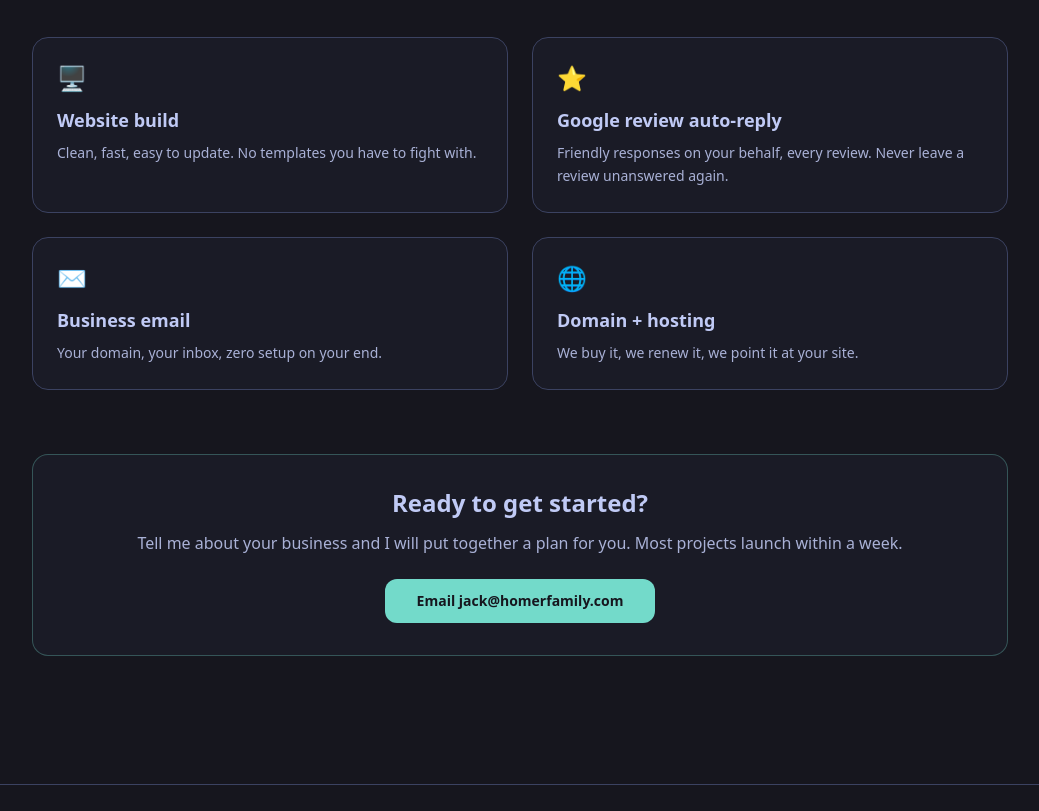
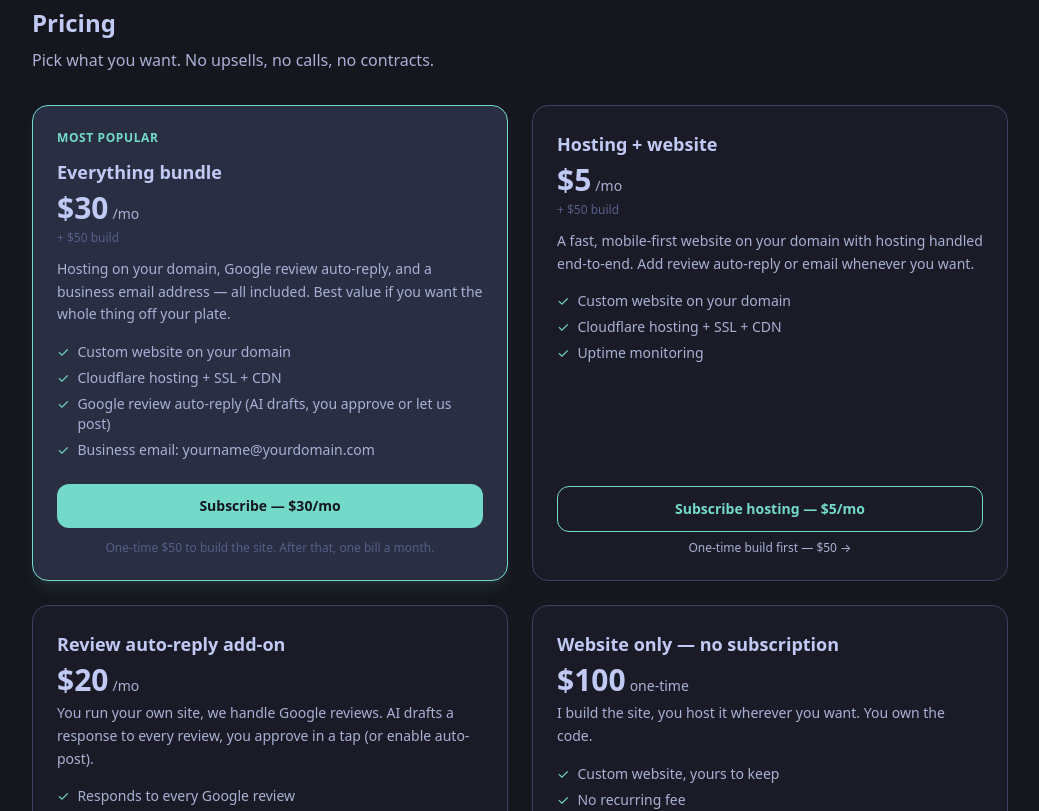
Before and after one commit to jhomer192/jhomer192.github.io, an Astro site: page /business in a window 1280 px wide. Shown: the part 1937-2748 px from the top of the page, without its empty margins (120-1159 px from the left). Built offline with nearby package versions, Linux system fonts and the light colour scheme; Astro itself is replaced by a stand-in of ours.

Commit message:
Rewrite business page with real pricing + Stripe checkout
Four plans matching the Tableside pricing: $30/mo everything bundle,
$5/mo hosting + $50 build, $20/mo review auto-reply add-on,
$100 one-time website. Each has a working Stripe payment link (test
mode). Adds a 'how it works' 5-step breakdown, a review auto-reply
explainer that addresses the 'does the AI sound robotic' question,
and keeps mailto: as a fallback for questions.

```diff
--- a/src/pages/business.astro
+++ b/src/pages/business.astro
@@ -2,67 +2,183 @@
 import Base from '../layouts/Base.astro';
 import StorefrontPreview from '../components/StorefrontPreview';
 
-const services = [
+// Stripe payment links. Regenerate with setup-stripe.ts in the tableside repo.
+const LINKS = {
+  siteBuild: 'https://buy.stripe.com/test_eVq4gBewY5WbefPdyo2Ji00',
+  siteBuildBundle: 'https://buy.stripe.com/test_4gM4gBewYbgvgnXeCs2Ji01',
+  hostingOnly: 'https://buy.stripe.com/test_dRm8wR4WofwLgnXdyo2Ji02',
+  reviewAutoreply: 'https://buy.stripe.com/test_fZudRb74wgAP8Vv51S2Ji03',
+  fullBundle: 'https://buy.stripe.com/test_bJe5kF3Sk70fgnX3XO2Ji04',
+};
+
+const plans = [
   {
-    title: 'Website build',
-    description: 'Clean, fast, easy to update. No templates you have to fight with.',
-    icon: '🖥️',
+    tier: 'Everything bundle',
+    highlight: true,
+    price: '$30',
+    cadence: '/mo',
+    setup: '+ $50 build',
+    summary: 'Hosting on your domain, Google review auto-reply, and a business email address — all included. Best value if you want the whole thing off your plate.',
+    includes: [
+      'Custom website on your domain',
+      'Cloudflare hosting + SSL + CDN',
+      'Google review auto-reply (AI drafts, you approve or let us post)',
+      'Business email: yourname@yourdomain.com',
+    ],
+    cta: { label: 'Subscribe — $30/mo', href: LINKS.fullBundle },
+    footnote: 'One-time $50 to build the site. After that, one bill a month.',
   },
   {
-    title: 'Google review auto-reply',
-    description: 'Friendly responses on your behalf, every review. Never leave a review unanswered again.',
-    icon: '⭐',
+    tier: 'Hosting + website',
+    price: '$5',
+    cadence: '/mo',
+    setup: '+ $50 build',
+    summary: 'A fast, mobile-first website on your domain with hosting handled end-to-end. Add review auto-reply or email whenever you want.',
+    includes: [
+      'Custom website on your domain',
+      'Cloudflare hosting + SSL + CDN',
+      'Uptime monitoring',
+    ],
+    cta: { label: 'Subscribe hosting — $5/mo', href: LINKS.hostingOnly },
+    secondary: { label: 'One-time build first — $50', href: LINKS.siteBuildBundle },
   },
   {
-    title: 'Business email',
-    description: 'Your domain, your inbox, zero setup on your end.',
-    icon: '✉️',
+    tier: 'Review auto-reply add-on',
+    price: '$20',
+    cadence: '/mo',
+    summary: 'You run your own site, we handle Google reviews. AI drafts a response to every review, you approve in a tap (or enable auto-post).',
+    includes: [
+      'Responds to every Google review',
+      'Daily digest email so nothing slips',
+      'Dashboard to approve, reject, or edit drafts',
+      'Handles 1-star reviews with care',
+    ],
+    cta: { label: 'Subscribe add-on — $20/mo', href: LINKS.reviewAutoreply },
   },
   {
-    title: 'Domain + hosting',
-    description: 'We buy it, we renew it, we point it at your site.',
-    icon: '🌐',
+    tier: 'Website only — no subscription',
+    price: '$100',
+    cadence: ' one-time',
+    summary: 'I build the site, you host it wherever you want. You own the code.',
+    includes: [
+      'Custom website, yours to keep',
+      'No recurring fee',
+      'No vendor lock-in',
+    ],
+    cta: { label: 'Buy a one-time build — $100', href: LINKS.siteBuild },
   },
 ];
 ---
 
 <Base
-  title="Small Business Services - Jack Homer | Websites & Review Management"
-  description="Affordable websites, AI-powered Google review management, business email, and hosting for local businesses. Built by Jack Homer in Menlo Park, CA."
+  title="Small Business Websites + Google Review Management - Jack Homer"
+  description="For restaurants and plumbers: $100 custom websites, $5/mo hosting, $20/mo Google review auto-reply, $30/mo everything bundle. Built in Menlo Park, CA."
 >
   <div class="mx-auto max-w-5xl px-6 py-16">
-    <h1 class="text-4xl font-bold text-text mb-4">See what your website could look like.</h1>
+    <h1 class="text-4xl font-bold text-text mb-4 bg-gradient-to-r from-[var(--accent)] via-[var(--accent-2)] to-[var(--accent-3)] bg-clip-text text-transparent">
+      A good website. Reviews handled. One bill.
+    </h1>
     <p class="text-text-muted max-w-2xl leading-relaxed mb-10">
+      I build websites and manage Google reviews for local businesses — mainly restaurants and plumbers
+      in the Bay Area. Simple pricing, no long contracts, cancel anytime.
+    </p>
+
+    <h2 class="text-xl font-semibold text-text mb-3">See what your site could look like</h2>
+    <p class="text-sm text-text-muted max-w-2xl leading-relaxed mb-6">
       Upload a photo of your business, type your name and tagline, and see a live mockup in seconds.
       No signup needed.
     </p>
 
     <StorefrontPreview client:only="react" />
 
-    <h2 class="text-2xl font-semibold text-text mb-4">What you get</h2>
-    <p class="text-text-muted max-w-2xl leading-relaxed mb-10">
-      For local businesses that do not want to manage their own website, email, reviews, and domain.
-      We handle the parts you do not want to.
+    <h2 class="text-2xl font-semibold text-text mb-2 mt-4">Pricing</h2>
+    <p class="text-text-muted max-w-2xl leading-relaxed mb-8">
+      Pick what you want. No upsells, no calls, no contracts.
     </p>
 
-    <div class="grid grid-cols-1 gap-6 sm:grid-cols-2 mb-16">
-      {services.map((service) => (
-        <div class="rounded-2xl border border-border bg-surface p-6">
-          <div class="mb-3 text-2xl">{service.icon}</div>
-          <h2 class="text-lg font-semibold text-text mb-2">{service.title}</h2>
-          <p class="text-sm text-text-muted leading-relaxed">{service.description}</p>
+    <div class="grid grid-cols-1 gap-6 sm:grid-cols-2 mb-12">
+      {plans.map((plan) => (
+        <div class={`rounded-2xl border ${plan.highlight ? 'border-accent bg-surface-hover shadow-lg shadow-accent/10' : 'border-border bg-surface'} p-6 flex flex-col`}>
+          {plan.highlight && (
+            <div class="inline-block text-xs font-semibold uppercase tracking-wider text-accent mb-3 self-start">
+              Most popular
+            </div>
+          )}
+          <h3 class="text-lg font-semibold text-text mb-1">{plan.tier}</h3>
+          <div class="flex items-baseline gap-1 mb-1">
+            <span class="text-3xl font-bold text-text">{plan.price}</span>
+            <span class="text-sm text-text-muted">{plan.cadence}</span>
+          </div>
+          {plan.setup && (
+            <div class="text-xs text-text-dim mb-3">{plan.setup}</div>
+          )}
+          <p class="text-sm text-text-muted leading-relaxed mb-4">{plan.summary}</p>
+          <ul class="text-sm text-text-muted space-y-1.5 mb-6 flex-1">
+            {plan.includes.map((item) => (
+              <li class="flex gap-2">
+                <span class="text-accent">✓</span>
+                <span>{item}</span>
+              </li>
+            ))}
+          </ul>
+          <a
+            href={plan.cta.href}
+            class={`block text-center rounded-xl px-6 py-3 text-sm font-semibold transition-colors ${plan.highlight ? 'bg-accent text-bg hover:bg-accent-hover' : 'border border-accent text-accent hover:bg-accent hover:text-bg'}`}
+          >
+            {plan.cta.label}
+          </a>
+          {plan.secondary && (
+            <a
+              href={plan.secondary.href}
+              class="block text-center mt-2 text-xs text-text-muted hover:text-accent transition-colors"
+            >
+              {plan.secondary.label} →
+            </a>
+          )}
+          {plan.footnote && (
+            <div class="text-xs text-text-dim mt-3 text-center">{plan.footnote}</div>
+          )}
         </div>
       ))}
     </div>
 
+    <div class="rounded-2xl border border-border bg-surface p-8 mb-8">
+      <h2 class="text-xl font-semibold text-text mb-4">How it works</h2>
+      <ol class="text-sm text-text-muted space-y-3 list-decimal list-inside">
+        <li><span class="text-text">Pick a plan above.</span> Pay through Stripe — you get a receipt immediately.</li>
+        <li><span class="text-text">I reach out within 24 hours</span> to collect the details (logo, photos, hours, menu or services).</li>
+        <li><span class="text-text">First draft within a week.</span> You tell me what to change. I ship the fix same day.</li>
+        <li><span class="text-text">Site goes live.</span> If you signed up for review auto-reply, we also connect your Google Business Profile (5-min walkthrough).</li>
+        <li><span class="text-text">Cancel anytime.</span> I don't hostage-hold your domain or your site.</li>
+      </ol>
+    </div>
+
+    <div class="rounded-2xl border border-border bg-surface p-8 mb-8">
+      <h2 class="text-xl font-semibold text-text mb-3">About the review auto-reply</h2>
+      <p class="text-sm text-text-muted leading-relaxed mb-3">
+        Every Google review gets a thoughtful, human-sounding response within a few hours.
+        Positive reviews get thanked in your voice. Negative reviews get acknowledged and
+        addressed (no corporate-speak, no legal liability).
+      </p>
+      <p class="text-sm text-text-muted leading-relaxed mb-3">
+        You choose the guardrails: default is <em>we draft, you approve in one tap</em>.
+        You can also enable auto-post for lower-stakes positive reviews.
+      </p>
+      <p class="text-sm text-text-muted leading-relaxed">
+        Reviews are responded to <strong>with your voice</strong>. You fill out a short
+        onboarding form (how you normally talk, what to mention on positive reviews,
+        how to handle 1-stars) and we stick to it.
+      </p>
+    </div>
+
     <div class="rounded-2xl border border-accent/30 bg-surface p-8 text-center">
-      <h2 class="text-2xl font-semibold text-text mb-3">Ready to get started?</h2>
+      <h2 class="text-2xl font-semibold text-text mb-3">Still have questions?</h2>
       <p class="text-text-muted mb-6">
-        Tell me about your business and I will put together a plan for you. Most projects launch within a week.
+        Email me and I'll answer, usually within a few hours.
       </p>
       <a
         href="mailto:jack@homerfamily.com?subject=Small%20business%20kit%20inquiry"
-        class="inline-block rounded-xl bg-accent px-8 py-3 text-sm font-semibold text-bg hover:bg-accent-hover transition-colors"
+        class="inline-block rounded-xl border border-accent px-8 py-3 text-sm font-semibold text-accent hover:bg-accent hover:text-bg transition-colors"
       >
         Email jack@homerfamily.com
       </a>
```
